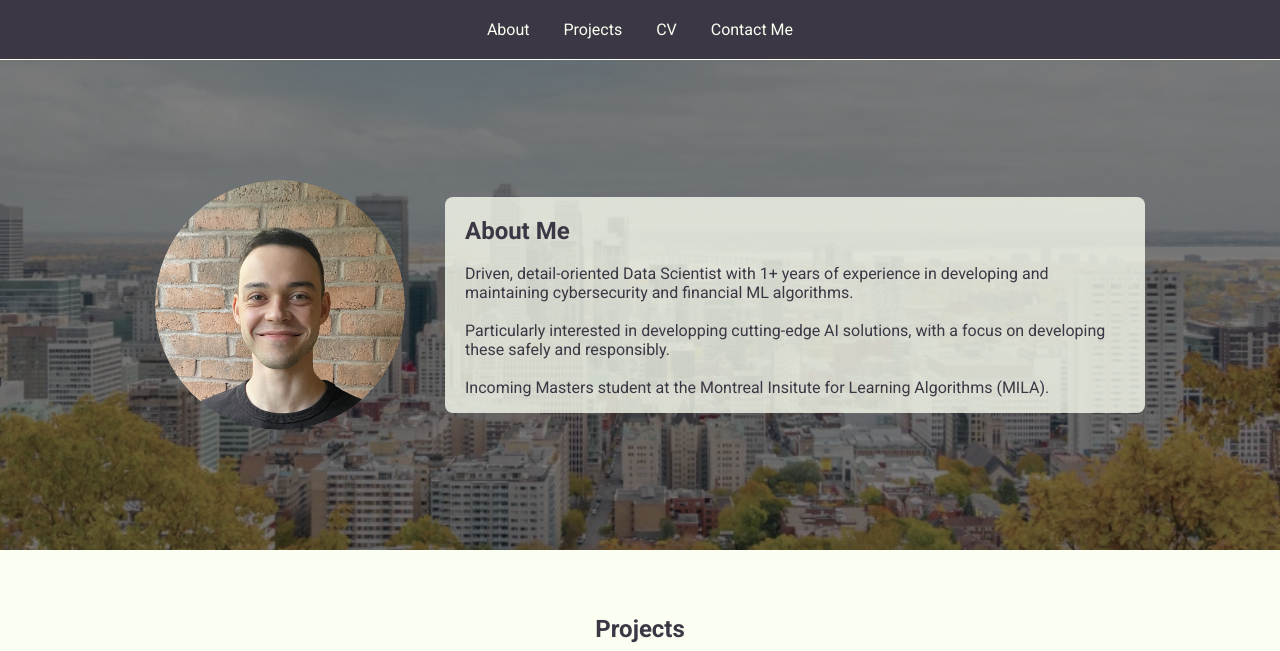
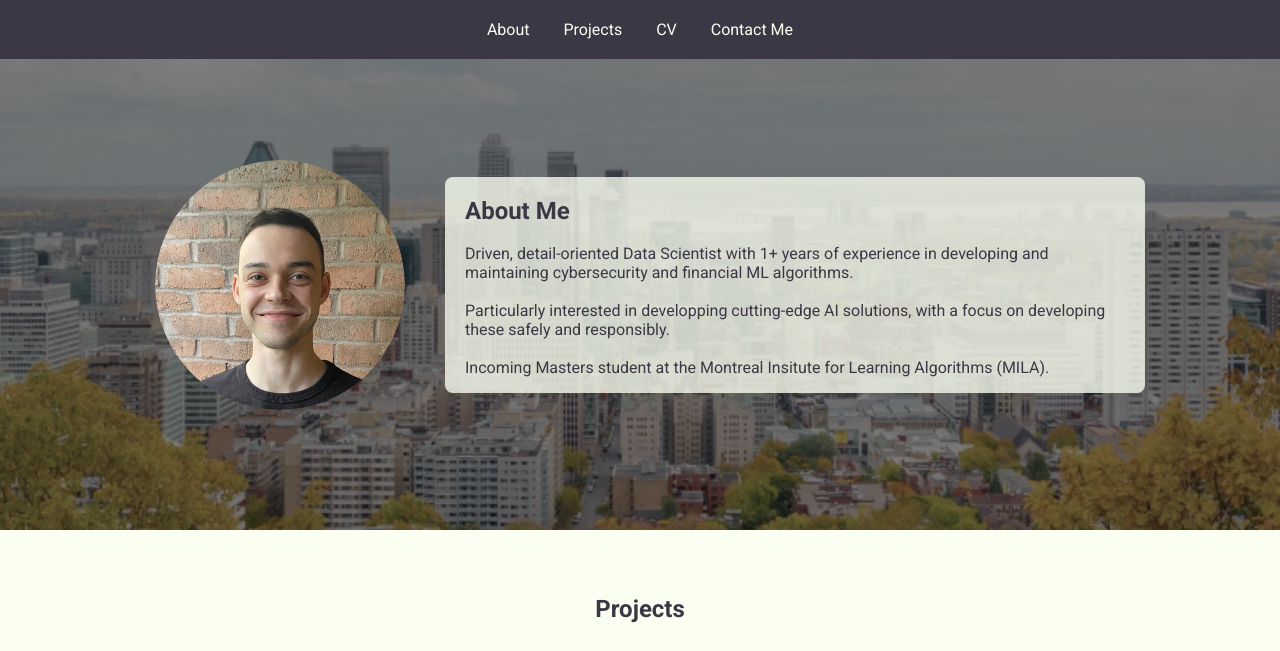
Before and after one commit to lucselmes/lucselmes.github.io, a plain HTML site: page index.html in a window 1280 px wide. Shown: the top 651 px of the page. Drawn offline with nearby package versions, Linux system fonts and the light colour scheme.

Commit message:
Fix formatting for about me section

```diff
--- a/style.css
+++ b/style.css
@@ -105,10 +105,11 @@ a:hover {
 }
 
 #about {
+    margin-top: 0;
     position: relative;
     color: white;
     text-align: left;
-    padding: 100px 0;
+    padding: 140px 0 100px;
     overflow: hidden;
 }
 
```
